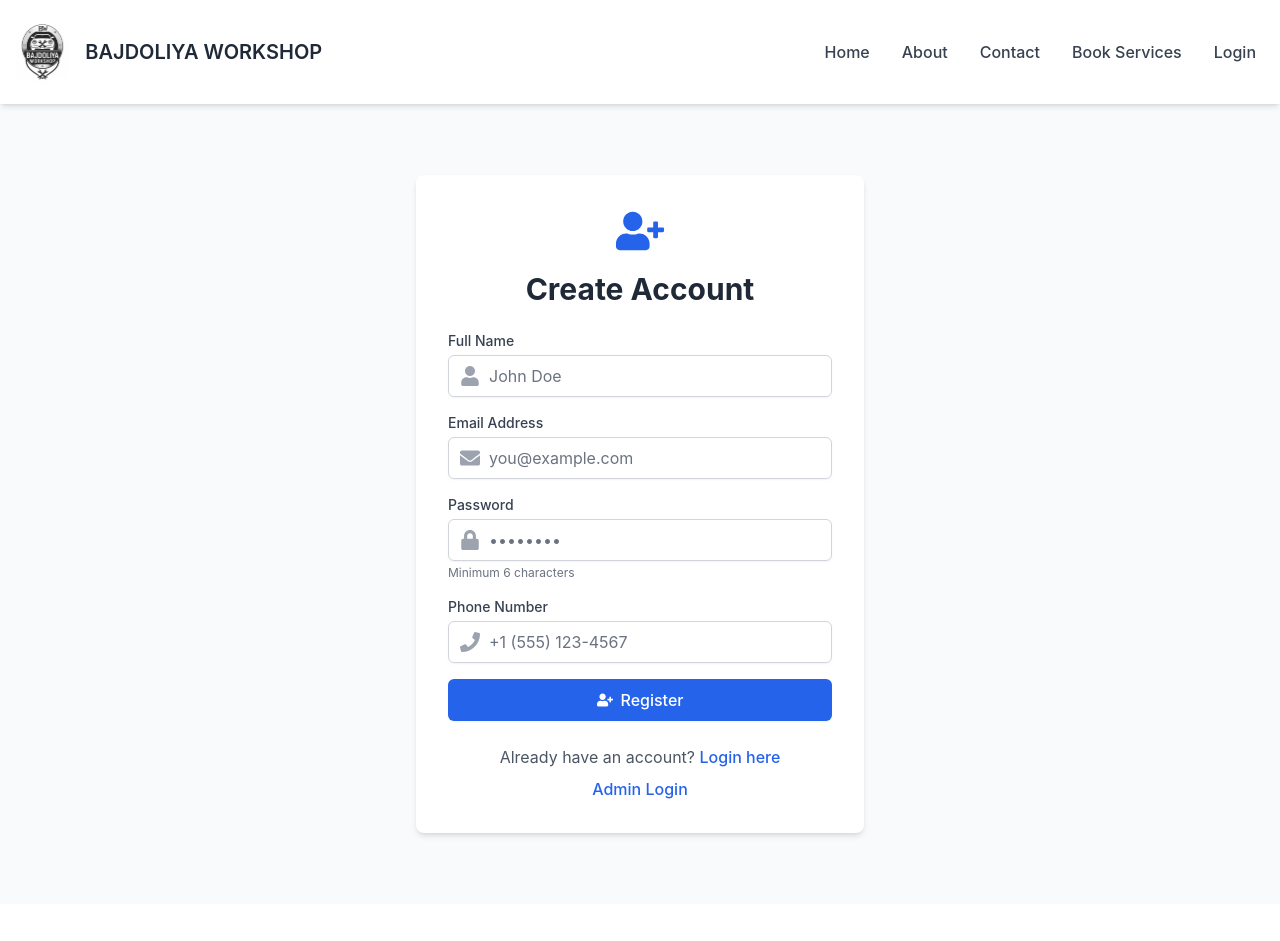
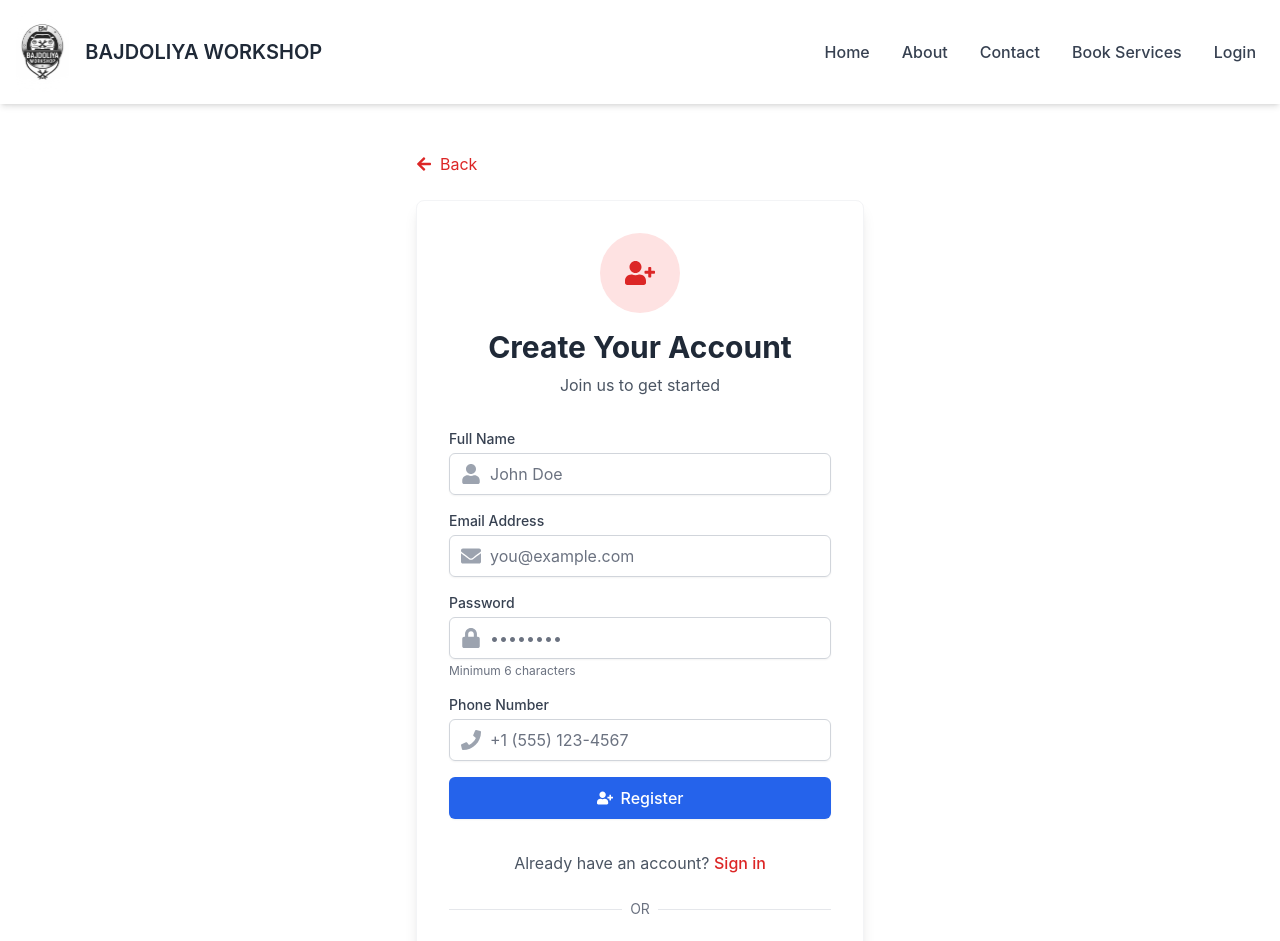
Before and after one commit to Rajkumaryogi/car-service, a React (Vite) app in the folder frontend/: page /register in a window 1280 px wide. Shown: the top 941 px of the page. Before the commit the page ends 904 px from the top, so only its background shows below. Built offline with nearby package versions, Linux system fonts and the light colour scheme.

Commit message:
Added theme to the Register page

```diff
--- a/frontend/src/pages/Register.jsx
+++ b/frontend/src/pages/Register.jsx
@@ -3,7 +3,7 @@ import { useNavigate, Link } from 'react-router-dom'
 import { useAuth } from '../contexts/AuthContext'
 import RegisterForm from '../components/auth/RegisterForm'
 import { toast } from 'react-toastify'
-import { FaUserPlus, FaSpinner } from 'react-icons/fa'
+import { FaUserPlus, FaSpinner, FaArrowLeft } from 'react-icons/fa'
 
 export default function Register() {
   const navigate = useNavigate()
@@ -12,7 +12,6 @@ export default function Register() {
 
   useEffect(() => {
     if (user && !loading) {
-      // toast.info('Please logout to register a new account')
       navigate('/dashboard')
     }
   }, [user, loading, navigate])
@@ -26,16 +25,15 @@ export default function Register() {
       const errorMessage = err.response?.data?.message || 'Registration failed. Please try again.'
       setError(errorMessage)
       toast.error(errorMessage)
-      // console.error('Registration error:', err.response?.data)
     }
   }
 
   if (loading) {
     return (
-      <div className="min-h-screen flex items-center justify-center px-4">
+      <div className="min-h-screen flex items-center justify-center px-4 bg-white">
         <div className="max-w-md w-full py-12 text-center">
-          <FaSpinner className="animate-spin text-4xl text-blue-600 mx-auto mb-4" />
-          <div className="text-lg">Checking authentication status...</div>
+          <FaSpinner className="animate-spin text-4xl text-red-600 mx-auto mb-4" />
+          <div className="text-lg text-gray-800">Checking authentication status...</div>
         </div>
       </div>
     )
@@ -43,52 +41,78 @@ export default function Register() {
 
   if (user) {
     return (
-      <div className="min-h-screen flex items-center justify-center px-4">
+      <div className="min-h-screen flex items-center justify-center px-4 bg-white">
         <div className="max-w-md w-full py-12 text-center">
-          <FaSpinner className="animate-spin text-4xl text-blue-600 mx-auto mb-4" />
-          <div className="text-lg">Redirecting to dashboard...</div>
+          <FaSpinner className="animate-spin text-4xl text-red-600 mx-auto mb-4" />
+          <div className="text-lg text-gray-800">Redirecting to dashboard...</div>
         </div>
       </div>
     )
   }
 
   return (
-    <div className="min-h-screen flex items-center justify-center px-4 py-8 sm:py-12 bg-gray-50">
-      <div className="max-w-md w-full bg-white p-6 sm:p-8 rounded-lg shadow-md">
-        <div className="text-center mb-6">
-          <FaUserPlus className="text-5xl text-blue-600 mx-auto mb-4" />
-          <h1 className="text-2xl sm:text-3xl font-bold text-gray-800">Create Account</h1>
+    <div className="min-h-screen bg-white flex items-center justify-center px-4 py-8 sm:py-12">
+      <div className="max-w-md w-full">
+        {/* Back button */}
+        <button
+          onClick={() => navigate(-1)}
+          className="flex items-center text-red-600 hover:text-red-800 mb-6 transition-colors"
+        >
+          <FaArrowLeft className="mr-2" />
+          <span>Back</span>
+        </button>
+
+        <div className="bg-white p-6 sm:p-8 rounded-lg shadow-lg border border-gray-100">
+          <div className="text-center mb-8">
+            <div className="w-20 h-20 bg-red-100 rounded-full flex items-center justify-center mx-auto mb-4">
+              <FaUserPlus className="text-3xl text-red-600" />
+            </div>
+            <h1 className="text-2xl sm:text-3xl font-bold text-gray-800">Create Your Account</h1>
+            <p className="text-gray-600 mt-2">Join us to get started</p>
           </div>
 
           {error && (
-          <div className="mb-4 p-3 bg-red-100 text-red-700 rounded-md flex items-center">
-            <svg className="w-5 h-5 mr-2" fill="none" stroke="currentColor" viewBox="0 0 24 24">
+            <div className="mb-6 p-3 bg-red-50 text-red-700 rounded-md flex items-center border border-red-200">
+              <svg className="w-5 h-5 mr-2 flex-shrink-0" fill="none" stroke="currentColor" viewBox="0 0 24 24">
                 <path strokeLinecap="round" strokeLinejoin="round" strokeWidth={2} d="M12 8v4m0 4h.01M21 12a9 9 0 11-18 0 9 9 0 0118 0z" />
               </svg>
-            {error}
+              <span>{error}</span>
             </div>
           )}
 
           <RegisterForm onSubmit={handleRegister} />
 
-        <div className="mt-6 text-center text-sm sm:text-base">
+          <div className="mt-8 text-center">
             <p className="text-gray-600">
               Already have an account?{' '}
               <Link
                 to="/login"
-              className="text-blue-600 hover:text-blue-800 font-medium transition-colors"
+                className="text-red-600 hover:text-red-800 font-medium transition-colors"
               >
-              Login here
+                Sign in
               </Link>
             </p>
-          <p className="mt-2 text-gray-600">
+
+            <div className="relative my-6">
+              <div className="absolute inset-0 flex items-center">
+                <div className="w-full border-t border-gray-200"></div>
+              </div>
+              <div className="relative flex justify-center text-sm">
+                <span className="px-2 bg-white text-gray-500">OR</span>
+              </div>
+            </div>
+
             <Link
               to="/admin-login"
-              className="text-blue-600 hover:text-blue-800 font-medium transition-colors"
+              className="inline-flex items-center justify-center px-4 py-2 border border-gray-300 rounded-md shadow-sm text-sm font-medium text-gray-700 bg-white hover:bg-gray-50 transition-colors"
             >
               Admin Login
             </Link>
-          </p>
+          </div>
+        </div>
+
+        <div className="mt-6 text-center text-sm text-gray-500">
+          <p>By registering, you agree to our <a href="#" className="text-red-600 hover:underline">Terms</a> and <a href="#" className="text-red-600 hover:underline">Privacy Policy</a></p>
         </div>
       </div>
     </div>
```
Lines whose indentation alone changed are shown as unchanged.
